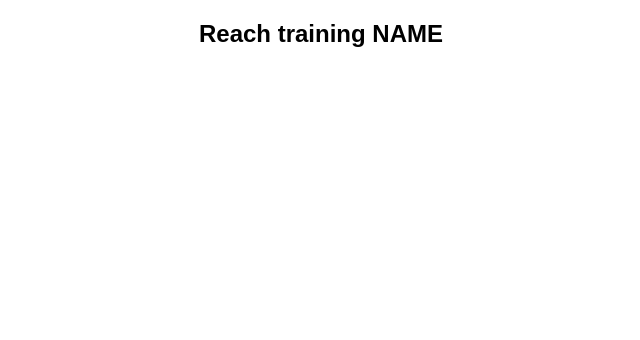
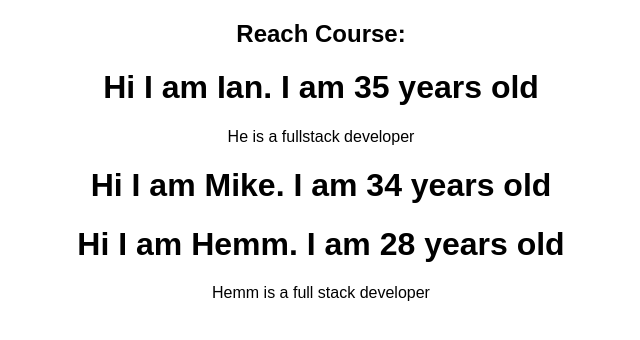
Before and after one commit to kamrul-suhel/react2, a React (Create React App) app: page / in a window 1280 px wide. Shown: the top 340 px of the page, without its empty margins (319-959 px from the left). Built offline with nearby package versions, Linux system fonts and the light colour scheme.

Commit message:
Passing property from one component to another component.

```diff
--- a/src/App.js
+++ b/src/App.js
@@ -1,16 +1,16 @@
 import React, { Component } from 'react';
 import './App.css';
+import Person from './Person/Person'
 
 class App extends Component {
   render() {
 
-    function getName(name = 'name'){
-      return name.toUpperCase();
-    }
-
     return (
       <div className="App">
-          <h2>Reach training {getName()}</h2>
+          <h2>Reach Course: </h2>
+          <Person name="Ian" age="35">He is a fullstack developer</Person>
+          <Person name="Mike" age="34"/>
+          <Person name="Hemm" age="28">Hemm is a full stack developer</Person>
       </div>
 );
   }
--- /dev/null
+++ b/src/Person/Person.js
@@ -0,0 +1,12 @@
+import React, { Component } from 'react'
+
+const person = (props) => {
+    return (
+        <div>
+            <h1>Hi I am {props.name}. I am {props.age} years old</h1>
+            <p>{props.children}</p>
+        </div>
+    )
+}
+
+export default person;
```
